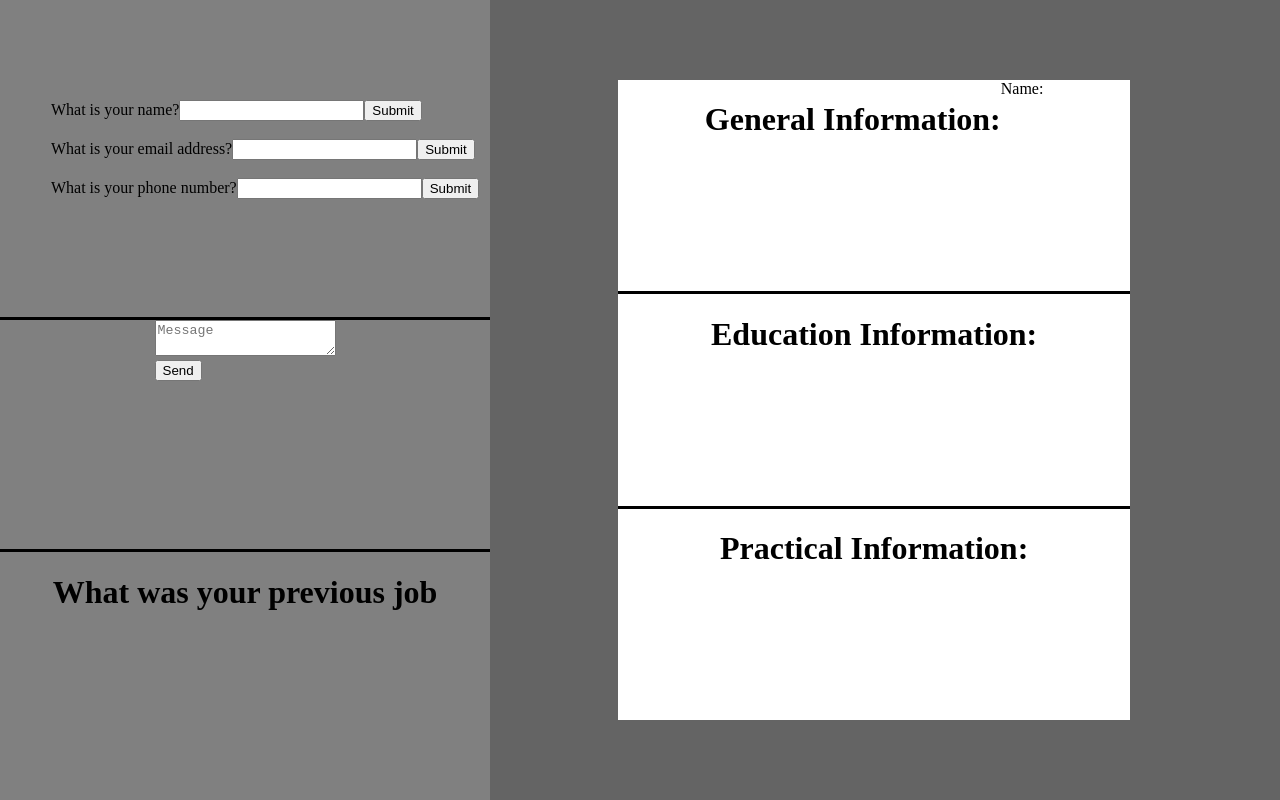
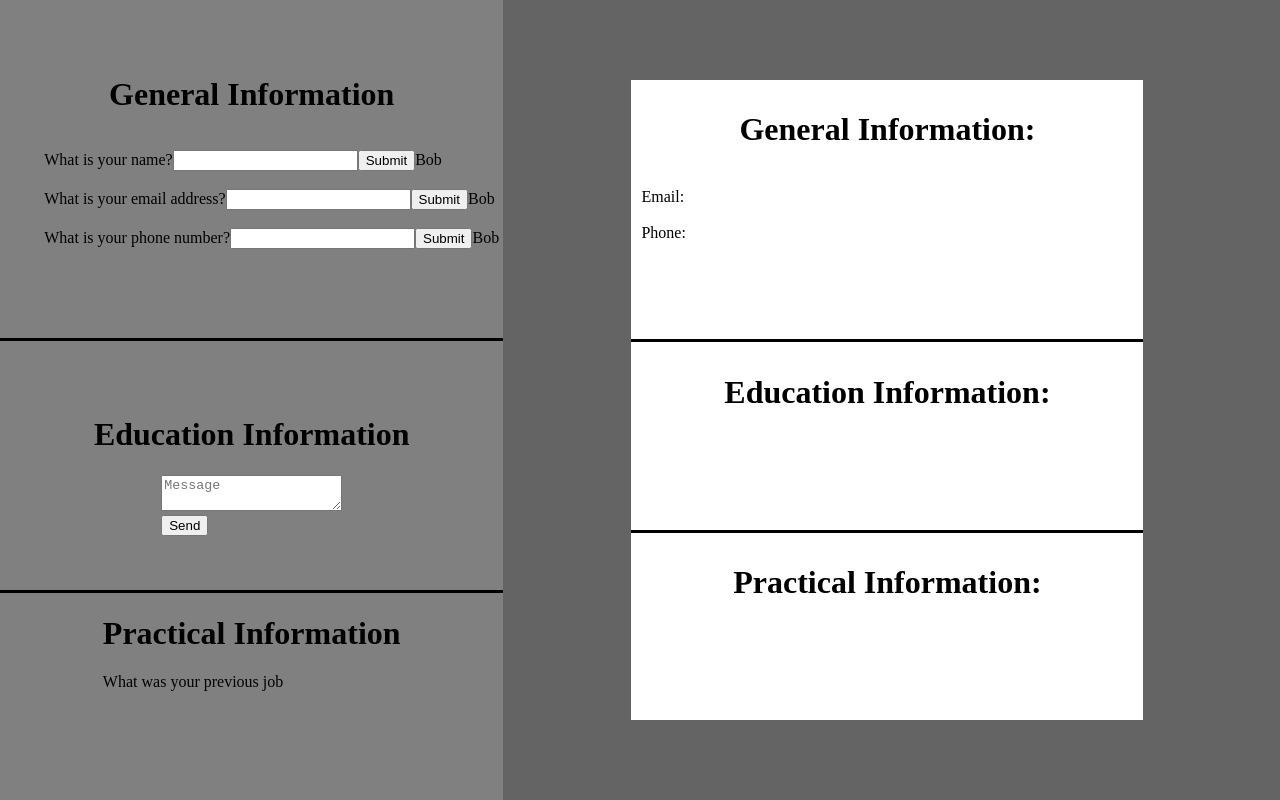
Before and after one commit to bradgerb/odin-cv-application, a React (Vite) app: page / in a window 1280 px wide. Built offline with nearby package versions, Linux system fonts and the light colour scheme.

Commit message:
Working with state

```diff
--- a/src/App.css
+++ b/src/App.css
@@ -12,17 +12,11 @@ body {
     grid-template-rows: repeat(3, auto);
 }
 
-.generalInfo {
+.generalInfo, .educationExp {
   display: flex;
+  flex-direction: column;
   justify-content: center;
   align-items: center;
-  width: 100%;
-  border-bottom: 3px solid black;
-}
-
-.educationExp {
-  display: flex;
-  justify-content: center;
   width: 100%;
   border-bottom: 3px solid black;
 }
@@ -48,19 +42,21 @@ body {
 
 .generalInfoDisplay, .educationDisplay {
     display: flex;
+    flex-direction: column;
     flex-grow: 1;
-    justify-content: center;
+    padding: 10px;
     border-bottom: 3px solid black;
+}
+
+.generalInfoDisplay h1, .educationDisplay h1, .practicalDisplay h1 {
+  align-self: center;
 }
 
 .practicalDisplay {
     display: flex;
+    flex-direction: column;
     flex-grow: 1;
-    justify-content: center;
-}
-
-.generalInfoDisplay{
-    border-bottom: 3px solid black;
+    padding: 10px;
 }
 
 ul {
--- a/src/App.jsx
+++ b/src/App.jsx
@@ -7,12 +7,15 @@ export default function App() {
     return (
         <>
             <div className="generalInfo">
+                <h1>General Information</h1>
                 <GeneralInfo />
             </div>
             <div className="educationExp">
+                <h1>Education Information</h1>
                 <Education />
             </div>
             <div className="practicalExp">
+                <h1>Practical Information</h1>
                 <Practical />
             </div>
             <div className="displayContainer">
--- a/src/components/Display.jsx
+++ b/src/components/Display.jsx
@@ -1,9 +1,18 @@
+// import { useState } from "react";
+
 function Display() {
+
+    // const [nameValue, setNameValue] = useState('')
+
     return (
         <div className="display">
             <div className='generalInfoDisplay'>
                 <h1>General Information:</h1>
-                <div>Name:</div>
+                {/* <div>Name: {nameValue}</div> */}
+                <br />
+                <div>Email:</div>
+                <br />
+                <div>Phone:</div>
             </div>
             <div className="educationDisplay">
                 <h1>Education Information:</h1>
--- a/src/components/GeneralInfo.jsx
+++ b/src/components/GeneralInfo.jsx
@@ -1,4 +1,4 @@
-// import { useState } from "react";
+import { useState } from "react";
 
 const generalInfoArray = [{
     id: 0,
@@ -17,22 +17,21 @@ const generalInfoArray = [{
 
 
 export default function GeneralInfo() {
-    // const [displayState, setDisplayState] = useState('default');
-
-    function handleSubmitClick() {
-        console.log('here');
-    }
+    const [nameState, setNameState] = useState('Bob');
 
     const listItems = generalInfoArray.map(array =>
     <li key={array.id}>
-        <form>
+        <form onSubmit={e => {
+            e.preventDefault();
+        }}>
             <label>
                 {array.question}
             </label>
             <input type="text" />
-            <button onClick={handleSubmitClick}>
+            <button onClick={e => setNameState(e.target.value)}>
                 Submit
             </button>
+            {nameState}
         </form>
         <br></br>
     </li>);
--- a/src/components/PracticalExperience.jsx
+++ b/src/components/PracticalExperience.jsx
@@ -1,5 +1,5 @@
 function Practical() {
-    return <h1>What was your previous job</h1>
+    return <div>What was your previous job</div>
 }
 
 export default Practical;
```
